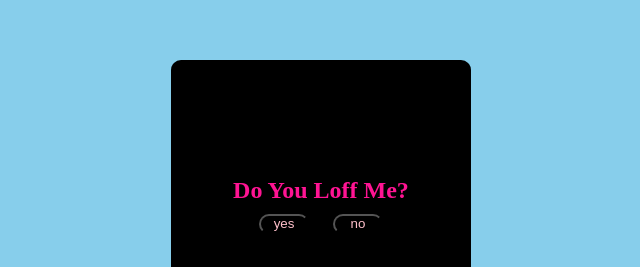
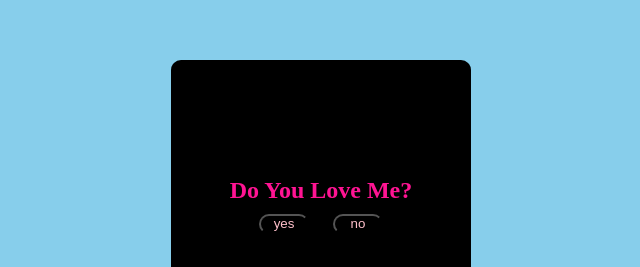
Before and after one commit to juSt6790/sunflower, a plain HTML site: page index.htm in a window 1280 px wide. Shown: the part 190-457 px from the top of the page, 319-959 px from the left. Drawn offline with Linux system fonts and the light colour scheme.

Commit message:
Update index.htm

```diff
--- a/index.htm
+++ b/index.htm
@@ -11,7 +11,7 @@
 
 <body>
     <div class="wrapper">
-        <h2 class="question">Do You Loff Me?</h2>
+        <h2 class="question">Do You Love Me?</h2>
         <div class="buttons">
             <button class="yes">
                 yes
```
